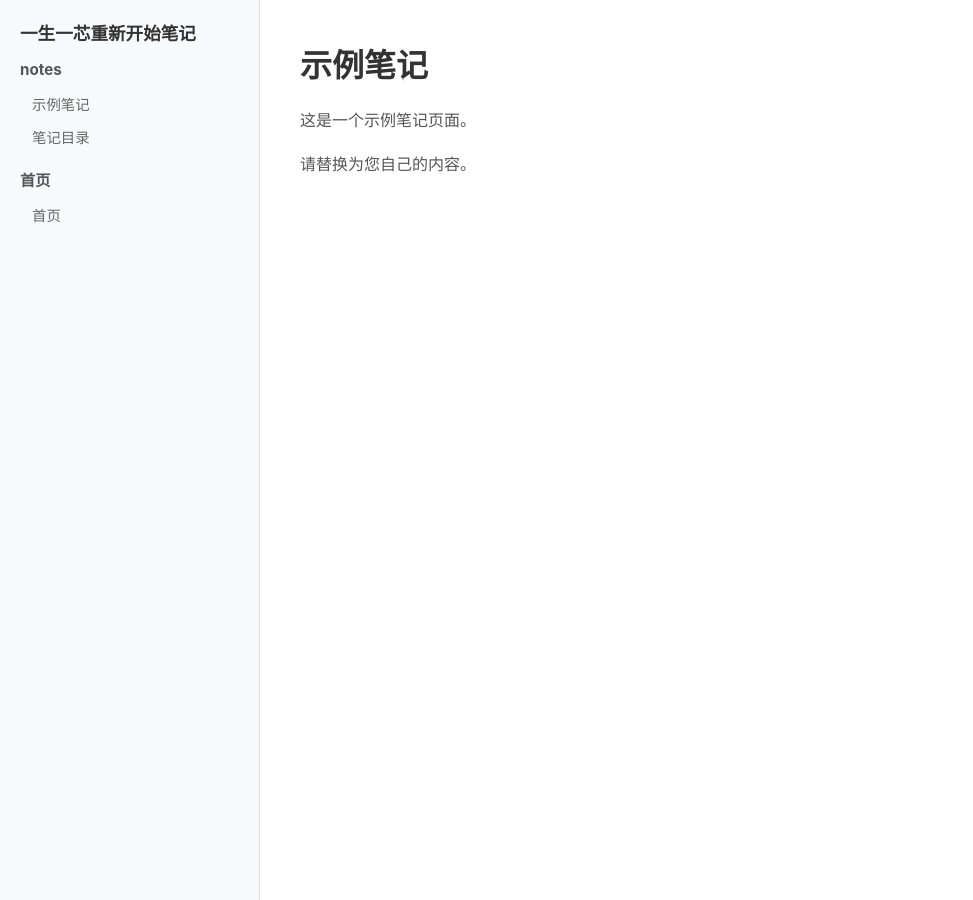
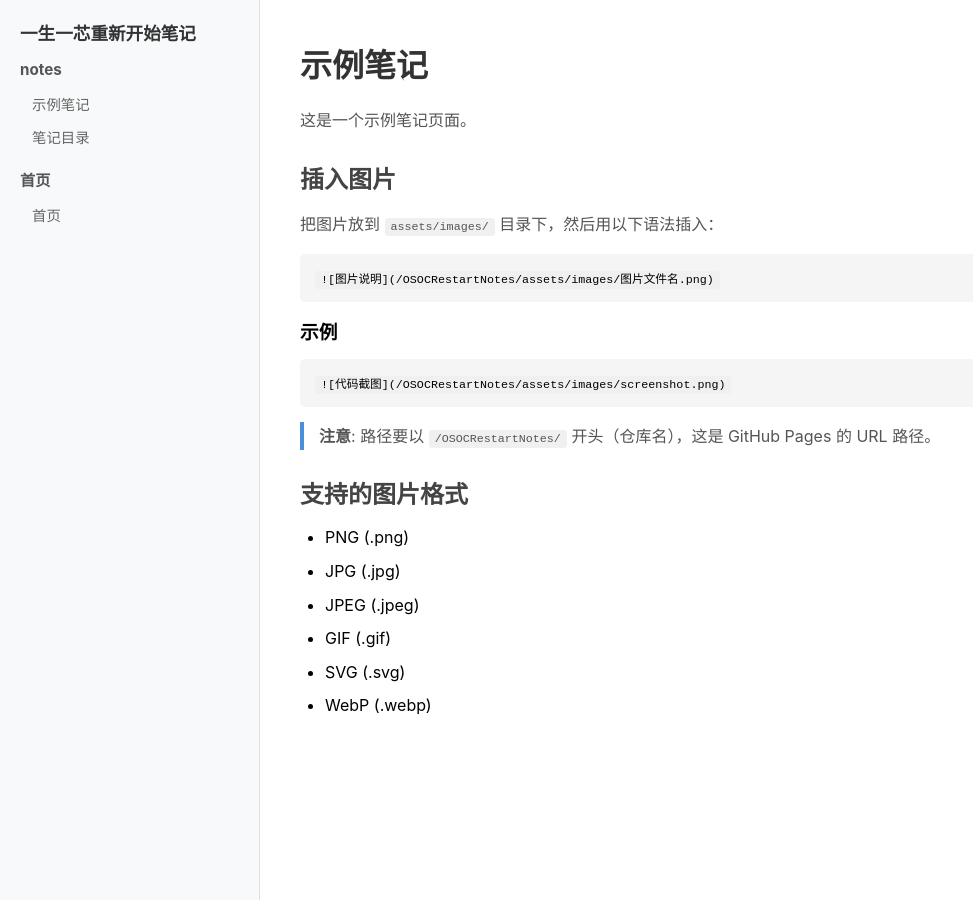
Before and after one commit to 123Onetwothree123/OSOCRestartNotes, a Jekyll site: the page built from notes/example-note.md, in a window 1280 px wide. Shown: the whole page, without its empty margins (0-973 px from the left). Built offline with Jekyll 4.4.1, drawn with Linux system fonts in a browser that asks for light colours.

Commit message:
Add assets/images directory and image insertion guide

````diff
--- a/notes/example-note.md
+++ b/notes/example-note.md
@@ -7,4 +7,27 @@ title: 示例笔记
 
 这是一个示例笔记页面。
 
-请替换为您自己的内容。
+## 插入图片
+
+把图片放到 `assets/images/` 目录下，然后用以下语法插入：
+
+```markdown
+![图片说明](/OSOCRestartNotes/assets/images/图片文件名.png)
+```
+
+### 示例
+
+```markdown
+![代码截图](/OSOCRestartNotes/assets/images/screenshot.png)
+```
+
+> **注意**: 路径要以 `/OSOCRestartNotes/` 开头（仓库名），这是 GitHub Pages 的 URL 路径。
+
+## 支持的图片格式
+
+- PNG (.png)
+- JPG (.jpg)
+- JPEG (.jpeg)
+- GIF (.gif)
+- SVG (.svg)
+- WebP (.webp)
````
Also changed, not shown: 1 other file.
